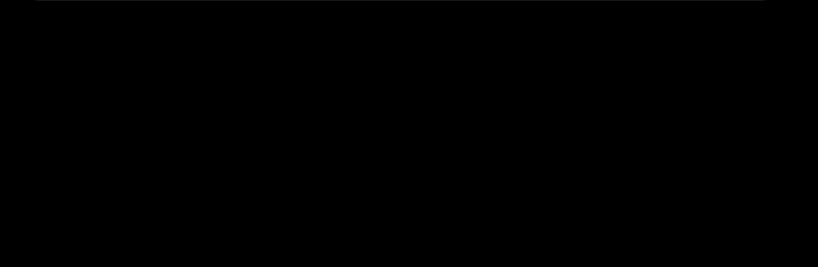
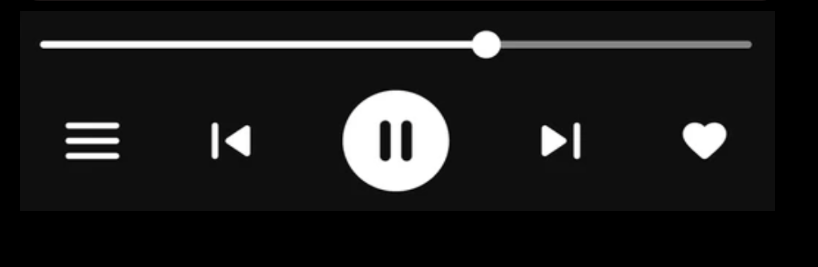
Before and after one commit to A-Sarpall/HackTX24, a Flask app: page / in a window 1280 px wide. Shown: the part 533-800 px from the top of the page, without its empty margins (0-818 px from the left). Run offline with Flask 3, Linux system fonts and the light colour scheme.

Commit message:
Customized Home Page

```diff
--- a/templates/index.html
+++ b/templates/index.html
@@ -24,6 +24,15 @@
           width="750"
           height="345"
           alt="Video feed"
+        />
+      </div>
+        <img
+          src="{{ url_for('static', filename='Images/PlayButton.png') }}"
+          alt="Play Button"
+          class="play-button"
+          width="755"
+          height="200"
+          style="margin-top: 10px; cursor: pointer;"
         />
       </div>
     </div>
```
Also changed, not shown: static/Images/PlayButton.png (added), static/Images/PlayButton1.png (added), 2 other files.
